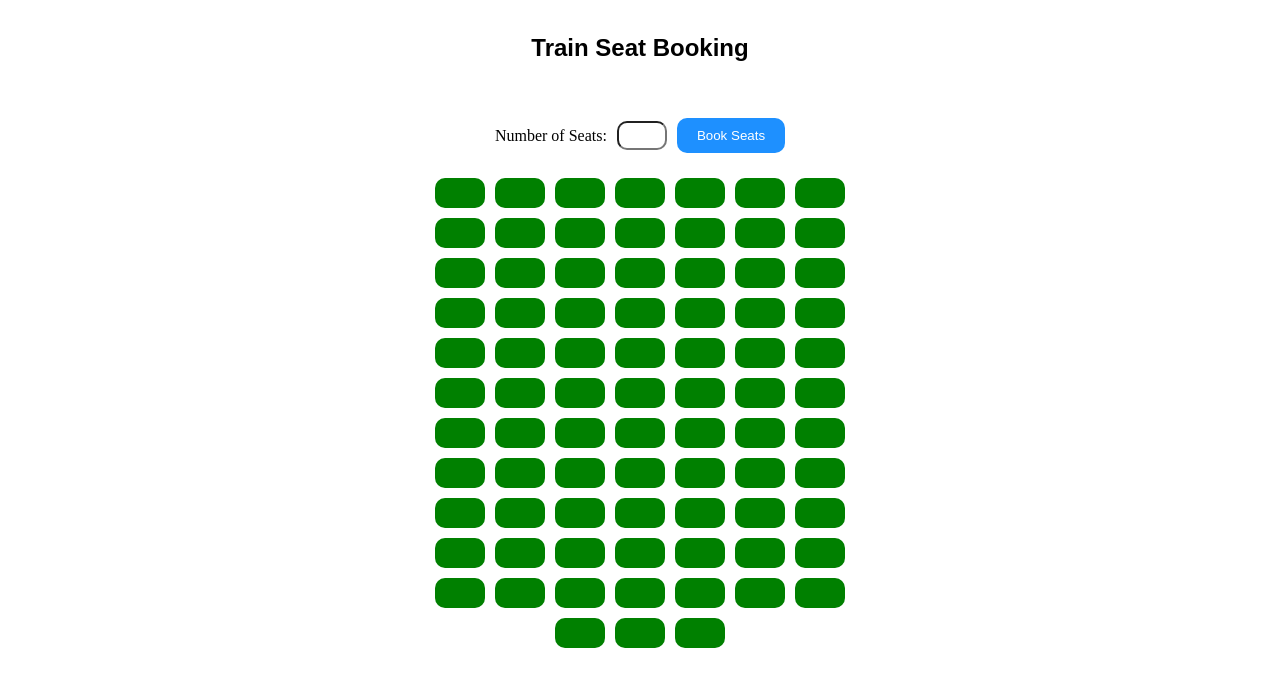
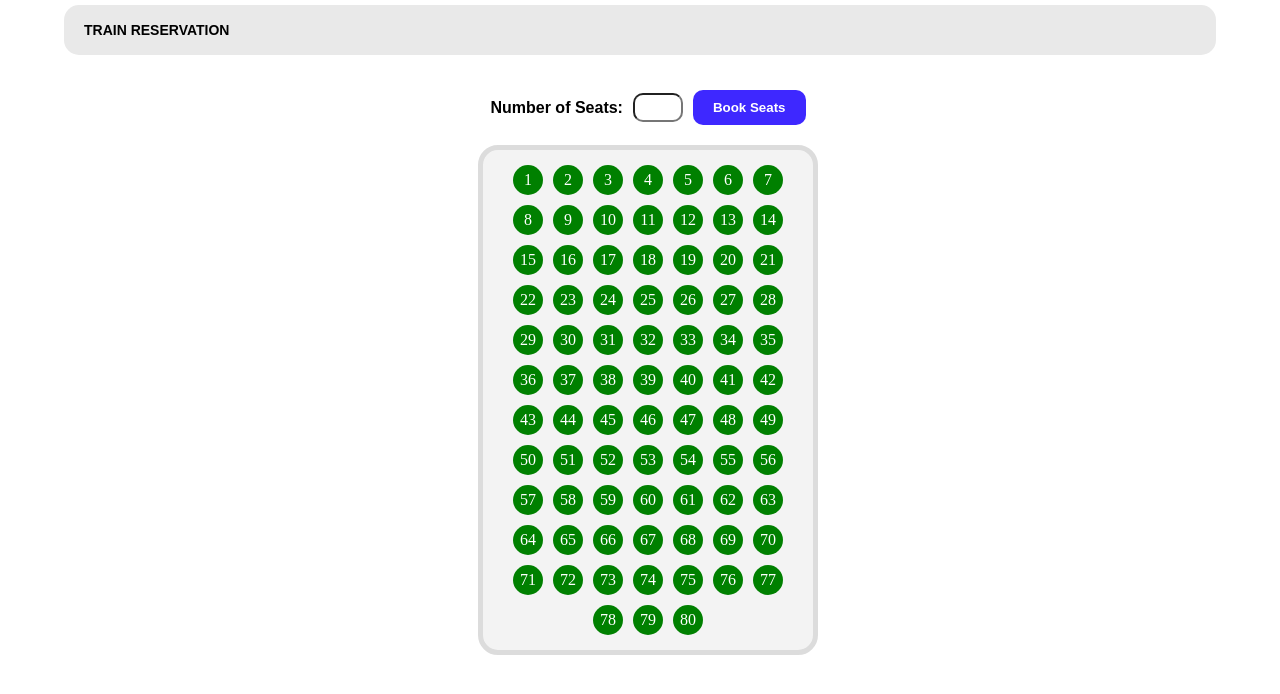
Before and after one commit to sahxp/Angular-Assignment, an Angular app: page / in a window 1280 px wide. Shown: the top 694 px of the page. Built offline with nearby package versions, Linux system fonts and the light colour scheme.

Commit message:
3 files modified

```diff
--- a/src/app/app.component.css
+++ b/src/app/app.component.css
@@ -8,8 +8,13 @@
 
 body {
   font-family: 'Poppins', sans-serif;
+  margin: 0;
+  padding: 0;
 }
+
 .main {
+  position: absolute;
+  top: 80px;
   display: flex;
   flex-direction: column-reverse;
   justify-content: center;
@@ -26,16 +31,28 @@ body {
 }
 
 /* heading */
-h2 {
-  width: 100%;
+.header {
+  position: fixed;
+  top: 5;
+  left: 5%;
+  border-radius: 15px;
+  background: rgb(233, 233, 233);
+  color: black;
+  width: 90%;
+  height: 50px;
   display: flex;
   align-items: center;
-  justify-content: center;
-  height: 80px;
-  font-size: 24px;
-  font-weight: bold;
-  margin-bottom: 20px;
+  justify-content: start;
+  z-index: 99;
+
+}
+h2 {
+  text-transform: uppercase;
+  font-weight: 900;
+  font-size: 14px;
   font-family: 'Poppins', sans-serif;
+  color: white;
+  padding-left: 20px;
 }
 
 /* seats container */
@@ -44,16 +61,26 @@ h2 {
   flex-wrap: wrap;
   justify-content: center;
   margin-bottom: 20px;
-  max-width: 460px;
+  flex-basis: auto;
+  border: 5px solid rgb(220, 220, 220);
+  border-radius: 20px;
+  padding: 10px;
+  background: rgb(243, 243, 243);
+  min-width: 340px;
+  max-width: 340px;
 }
 
 /* Style individual seat */
 .seats div {
-  width: 50px;
+  width: 30px;
   height: 30px;
   background-color: green;
   margin: 5px;
-  border-radius: 10px;
+  border-radius: 50%;
+  display: flex;
+  justify-content: center;
+  align-items: center;
+  color: white;
 }
 
 /* booked seats */
@@ -71,6 +98,8 @@ h2 {
 }
 
 .booking-form label {
+  font-weight: 600;
+  font-family: 'Poppins', sans-serif;
   margin-right: 10px;
 }
 
@@ -83,18 +112,20 @@ h2 {
 
 .booking-form button {
   padding: 10px 20px;
-  background-color: dodgerblue;
+  background-color: rgb(62, 40, 255);
   color: white;
   border: none;
   border-radius: 10px;
   cursor: pointer;
+  font-weight: 800;
 }
 
 /* booking information */
 .booking-info {
-  background-color: rgb(187, 187, 187);
+  border-radius: 15px;
+  background: rgb(233, 233, 233);
+  color: black;
   padding: 20px 10px;
   font-family: 'Poppins', sans-serif;
-  border-radius: 10px;
   max-width: 400px;
 }
--- a/src/app/app.component.html
+++ b/src/app/app.component.html
@@ -1,15 +1,21 @@
 <!-- seat-booking.component.html -->
 
-<h2>Train Seat Booking</h2>
-<p></p>
+<h2 class="header">Train Reservation</h2>
 <div class="main">
+  <!-- <div class="seats">
+    <div *ngFor="let seat of seats; let i = index" [class.booked]="!seat">{{ i + 1 }}</div>
+  </div> -->
+
   <div class="seats">
-    <div *ngFor="let seat of seats; let i = index" [class.booked]="!seat"></div>
+  <div *ngFor="let seat of seats; let i = index" [class.booked]="!seat" (click)="toggleSeat(i)">
+    {{ i + 1 }}
+  </div>
 </div>
 
   <div class="booking-form">
     <label for="numSeats">Number of Seats:</label>
-  <input type="number" id="numSeats" [(ngModel)]="numSeats" min="1" />
+    <input type="number" id="numSeats" [(ngModel)]="numSeats" min="1" name="numSeats" />
+
     <button (click)="bookSeats(numSeats)">Book Seats</button>
   </div>
 
```
Also changed, not shown: package.json (+13 -11 lines). Lines whose indentation alone changed are shown as unchanged.
